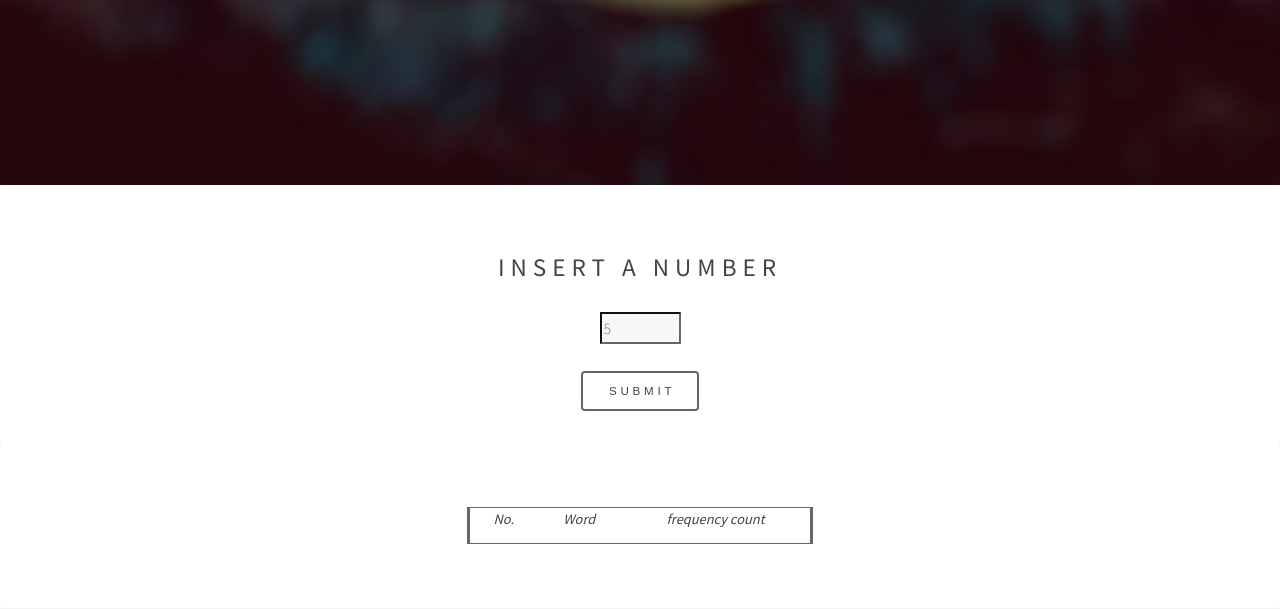
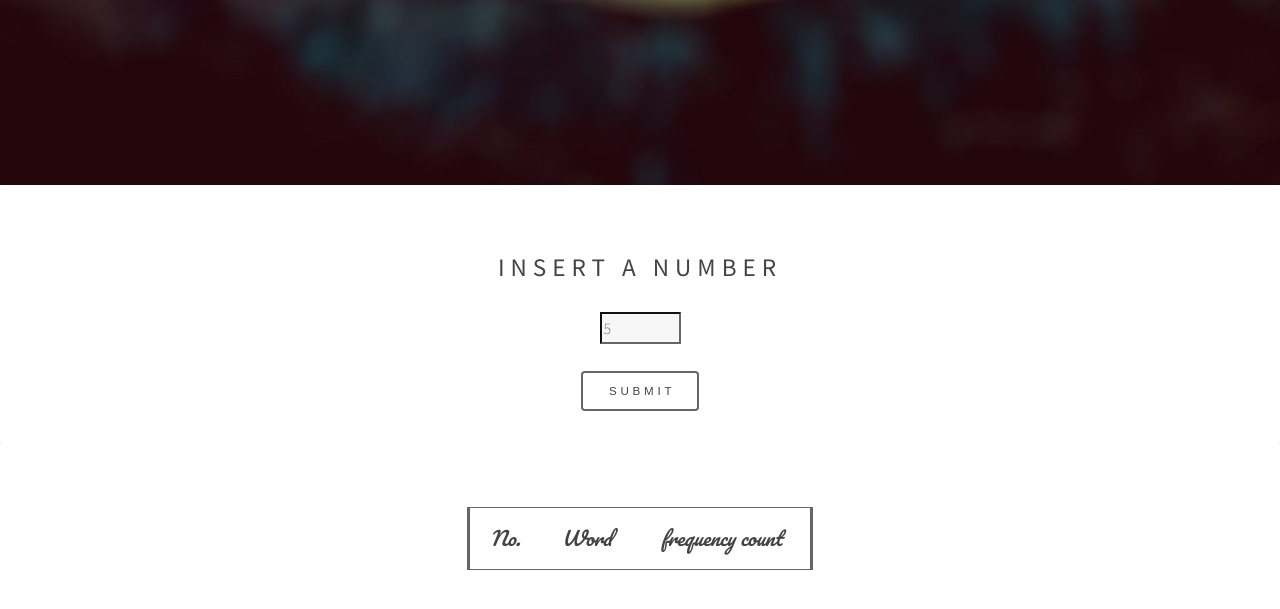
Before and after one commit to PraffulS/TTT_assignment, a plain HTML site: page index.html in a window 1280 px wide. Both pictures are taken after typing "5" into the empty fields and a click on the button "SUBMIT". Shown: the part 415-1024 px from the top of the page. Drawn offline with nearby package versions, Linux system fonts and the light colour scheme; no server answers.

Commit message:
Update main.css

```diff
--- a/main.css
+++ b/main.css
@@ -964,19 +964,23 @@
 
 		table tbody tr {
 			border: solid 1px;
+
 			border-left: solid 3px;
 			border-right: solid 3px;
 		}
 
 		table td {
 			border: 1px;
+			text-align: center;
+			font-family: "Pacifico";
 			padding: 0.75em 0.75em;
 		}
 
 		table th {
-			font-size: 0.9em;
-			font-weight: 400;
-			padding: 0 0.75em 0.75em 0.75em;
+			font-size: 1.2em;
+			font-weight: 600;
+			font-family: "Pacifico";
+			padding: 0.75em 0.75em 0.75em 0.75em;
 			text-align: center;
 		}
 
```
